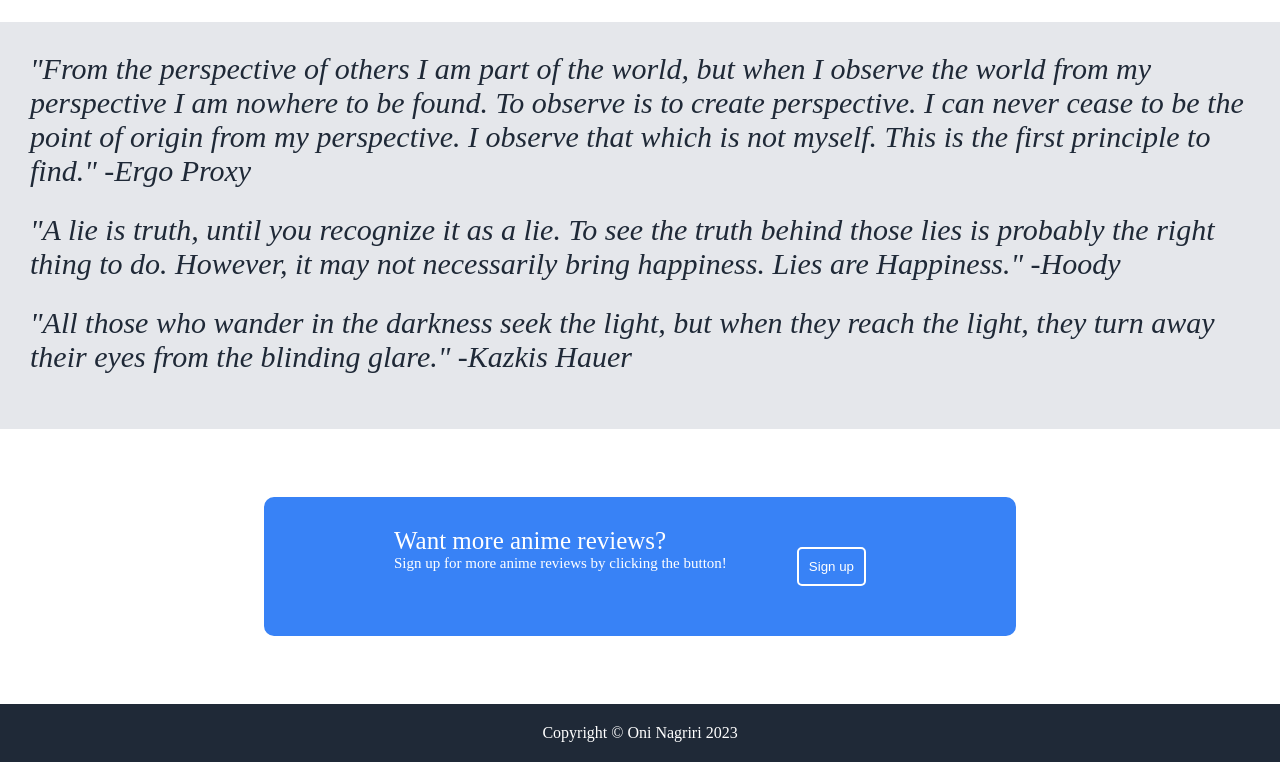
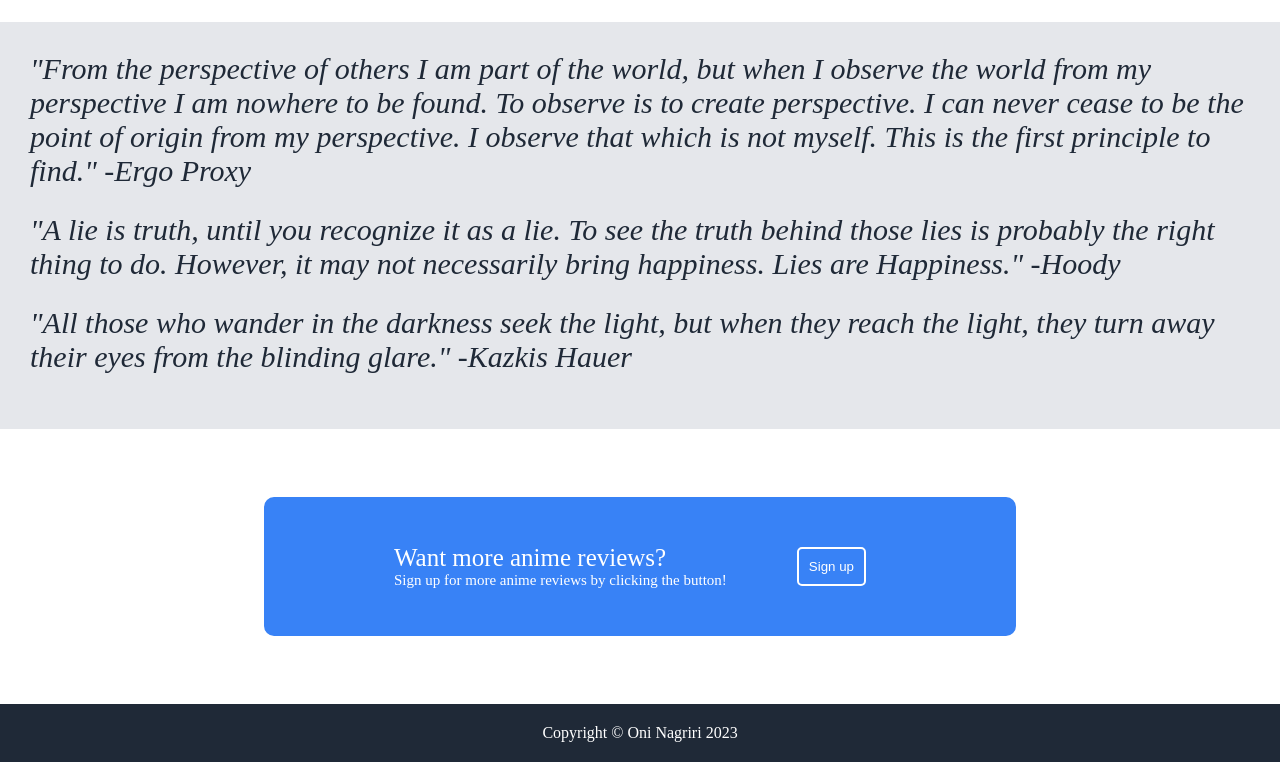
Before and after one commit to NagiriOni/landing-page, a plain HTML site: page index.html in a window 1280 px wide. Shown: the part 1437-2199 px from the top of the page. Drawn offline with Linux system fonts and the light colour scheme.

Commit message:
fix text being uncentered
centered text within the sign up box in section3

```diff
--- a/style.css
+++ b/style.css
@@ -123,6 +123,11 @@ button {
     padding-right: 100px;
     margin: 18px;
 }
+.modal-content {
+    display: flex;
+    flex-direction: column;
+    justify-content: center;
+}
 .action-title {
     font-size: 25px;
     color: white;
```
